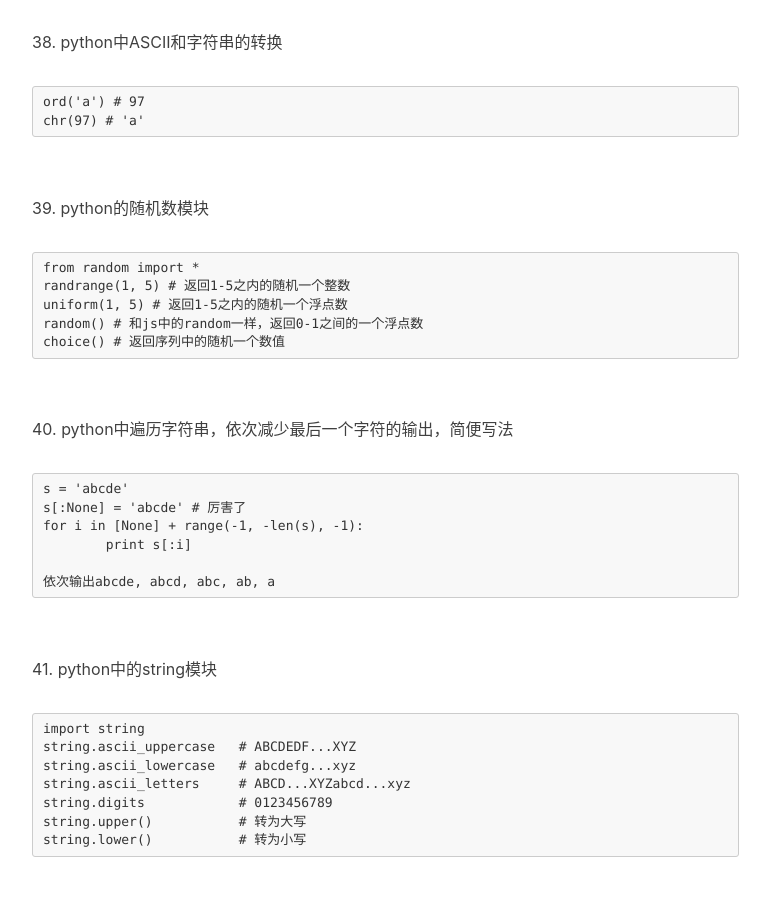
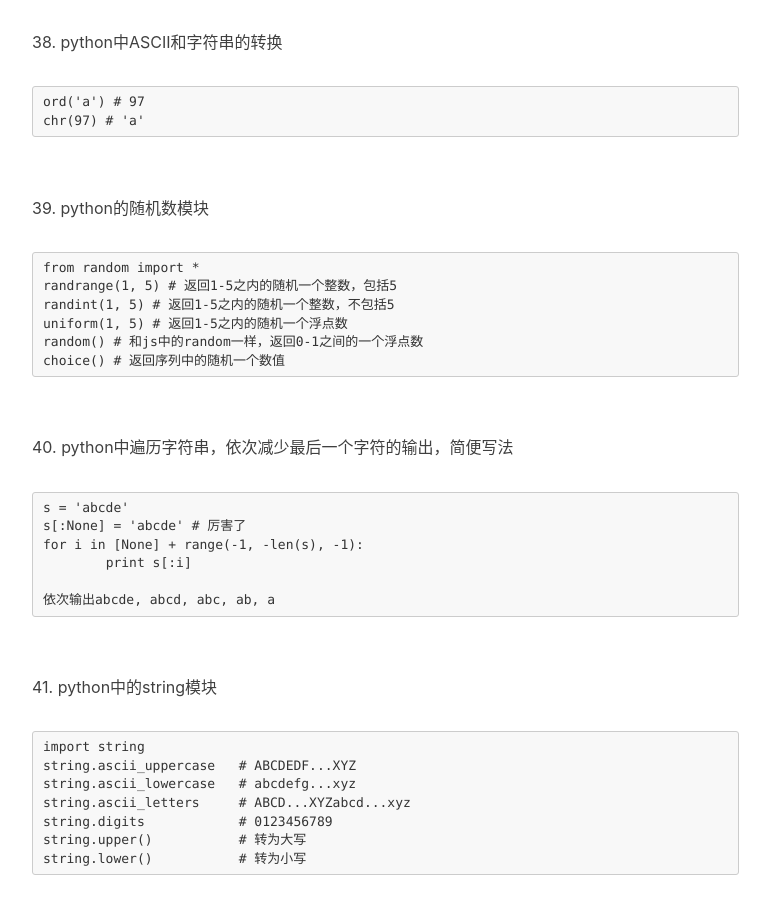
Before and after one commit to mickey0524/mickey0524.github.io, a Jekyll site: the page built from _posts/2017-08-05-begin-python.md, in a window 1280 px wide and 900 px high, scrolled down 9575 px. Shown: the whole window, without its empty margins (233-1003 px from the left). Built offline with Jekyll 4.4.1, drawn with Linux system fonts in a browser that asks for light colours; nearby versions of some CDN libraries; comment, search, counter and statistics services are not loaded; some of the changed text lies outside the part shown.

Commit message:
feat(python): 增加python中random模块randrange和randint的区别

````diff
--- a/_posts/2017-08-05-begin-python.md
+++ b/_posts/2017-08-05-begin-python.md
@@ -344,7 +344,8 @@
 
 ```
 from random import *
-randrange(1, 5) # 返回1-5之内的随机一个整数
+randrange(1, 5) # 返回1-5之内的随机一个整数，包括5
+randint(1, 5) # 返回1-5之内的随机一个整数，不包括5
 uniform(1, 5) # 返回1-5之内的随机一个浮点数
 random() # 和js中的random一样，返回0-1之间的一个浮点数
 choice() # 返回序列中的随机一个数值
@@ -828,3 +829,9 @@
 <br>73. python中的all函数
 
 all(iterable)，如果iterable中的所有元素不为0，''，False或者iterable为空，返回True，反之。返回False
+
+<br>74. python中random模块的randint和randrange的区别
+
+randrange([start,] stop [, step])：从start到stop中，以step为间隔中随机取一个整数，可以理解为choice(range(start, stop, step)
+
+randint(start, stop)：从start到stop（包括stop）中随机获取一个数字，相当于randrange(start, stop + 1)
````
Also changed, not shown: other parts of _posts/2017-08-05-begin-python.md (+1 -1 lines).
